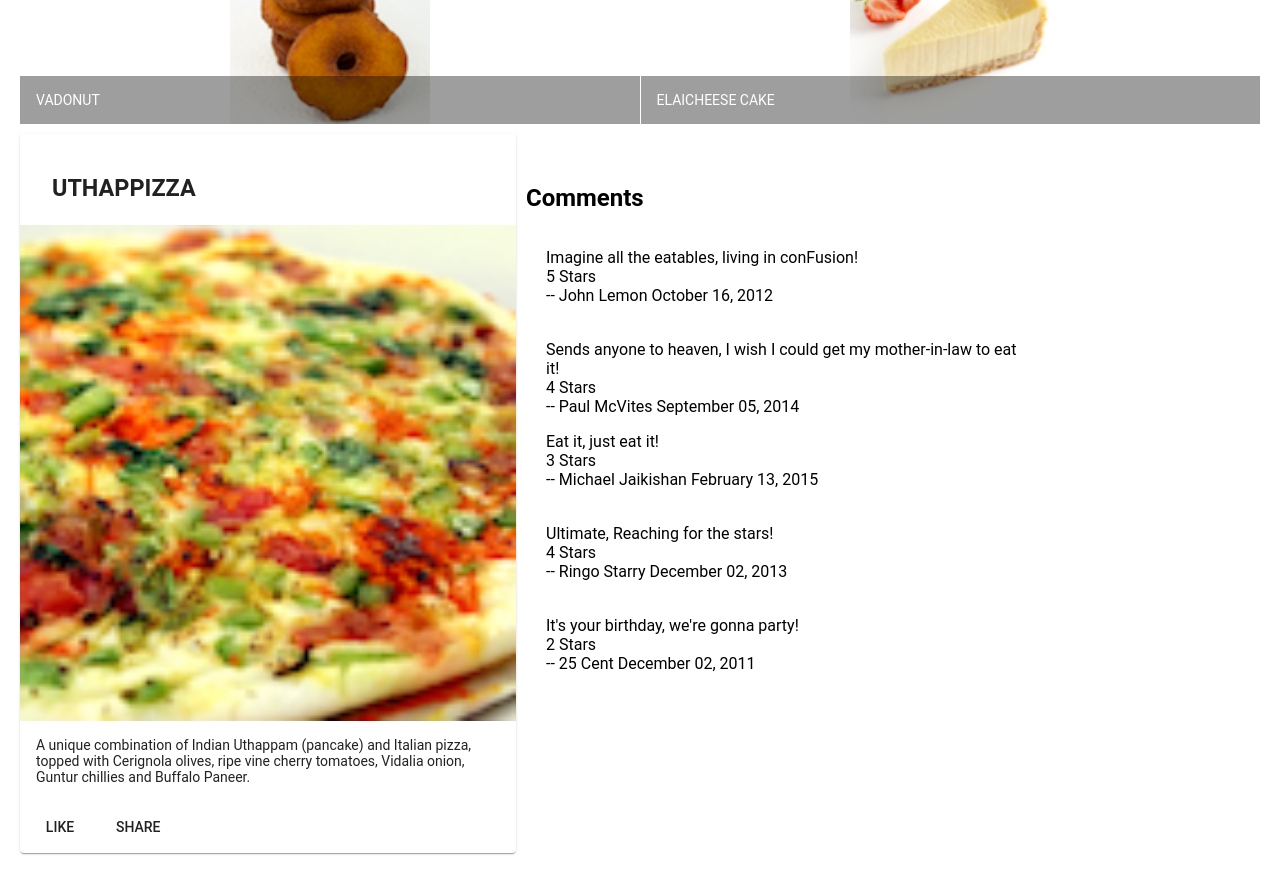
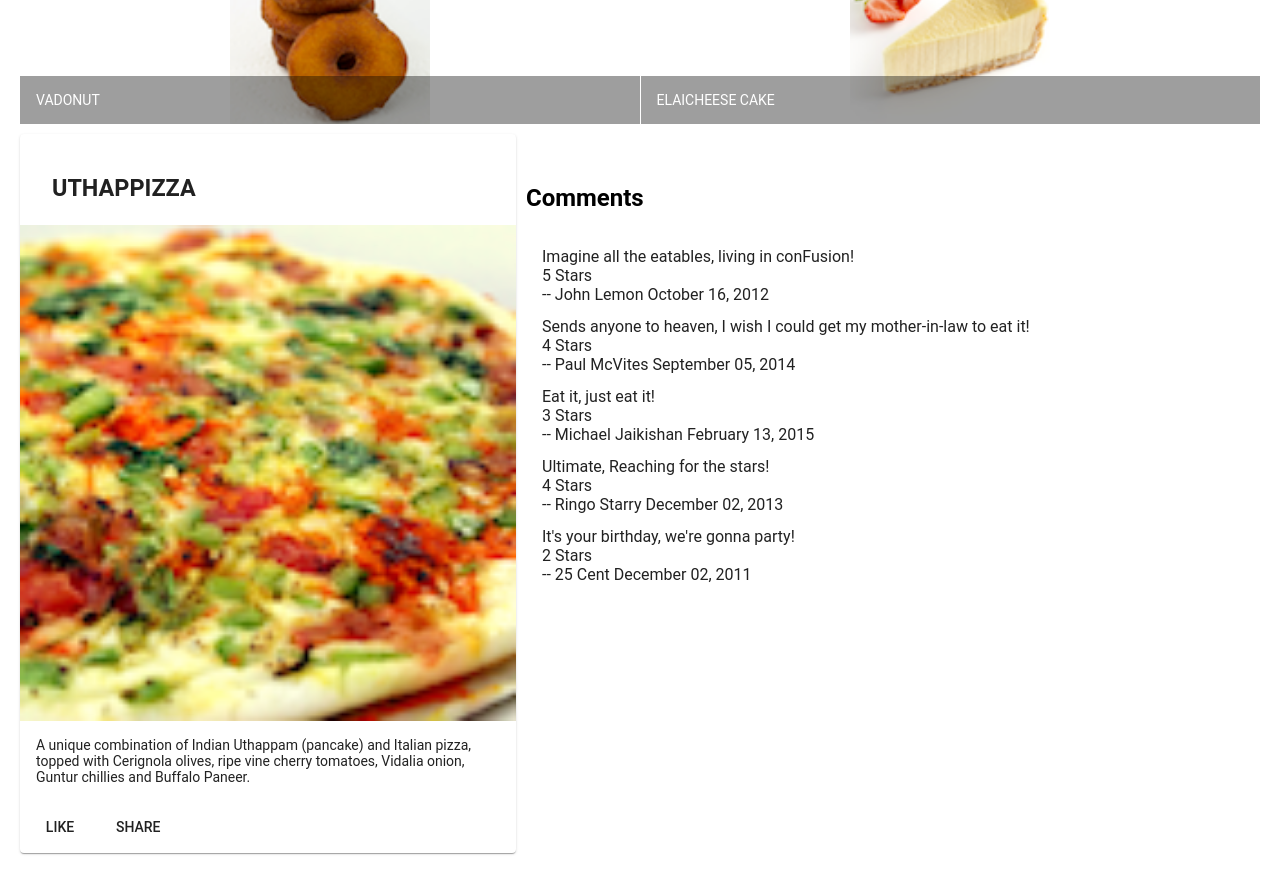
Before and after one commit to George-cherian-dev/Angular-test, an Angular app: page / in a window 1280 px wide. Shown: the part 440-1313 px from the top of the page. Built offline with nearby package versions, Linux system fonts and the light colour scheme.

Commit message:
Code added in for new brnach

```diff
--- a/src/app/app.module.ts
+++ b/src/app/app.module.ts
@@ -14,13 +14,13 @@ import {MatButtonModule} from '@angular/material/button';
 
 import 'hammerjs';
 import { MenuComponent } from './menu/menu.component';
-import { DishItemComponent } from './menu/dish-item/dish-item.component';
+import { DishDetailComponent } from './menu/dish-item/dishdetail.component';
 
 @NgModule({
   declarations: [
     AppComponent,
     MenuComponent,
-    DishItemComponent
+    DishDetailComponent
   ],
   imports: [
     BrowserModule,
--- a/src/app/menu/dish-item/dish-item.component.html
+++ b/src/app/menu/dish-item/dishdetail.component.html
@@ -33,23 +33,16 @@
   >
 
     <h2  style="top:30px; position:relative;"> Comments</h2>
-    <div
-    fxLayout="column"
-    fxLayoutAlign="none start"
-    fxLayoutGap="10px"
-    style="padding-left:20px;"
-    >
+        <mat-list>
+                    <mat-list-item style="height:70px;" *ngFor ="let commentRow of selectedDish.comments" >
+                        <p matLine >
+                            {{ commentRow.comment }} <br>
+                            {{commentRow.rating}} Stars <br>
+                        -- {{commentRow.author}} {{commentRow.date | date:'MMMM dd, yyyy'}} <br>
 
-        <div *ngFor ="let commentRow of selectedDish.comments" >
-
-            <p matLine style="height:50px;">
-                {{ commentRow.comment }} <br>
-                {{commentRow.rating}} Stars <br>
-            -- {{commentRow.author}} {{commentRow.date | date:'MMMM dd, yyyy'}} <br>
-
-            </p>
-        </div>
-    </div>
+                        </p>
+                    </mat-list-item>
+        </mat-list>
 
   </div>
 
--- a/src/app/menu/menu.component.html
+++ b/src/app/menu/menu.component.html
@@ -24,6 +24,6 @@
     </div>
 
     <div fxFlex *ngIf = "selectedDish">
-       <app-dish-item></app-dish-item>
+       <app-dish-detail></app-dish-detail>
     </div>
 </div>
```
Also changed, not shown: src/app/menu/dish-item/dishdetail.component.ts (renamed from src/app/menu/dish-item/dish-item.component.ts, +4 -4 lines), src/app/menu/dish-item/dish-item.component.scss (deleted), src/app/menu/dish-item/dishdetail.component.scss (added), 1 other file (tests, documents, lock files or other folders).
